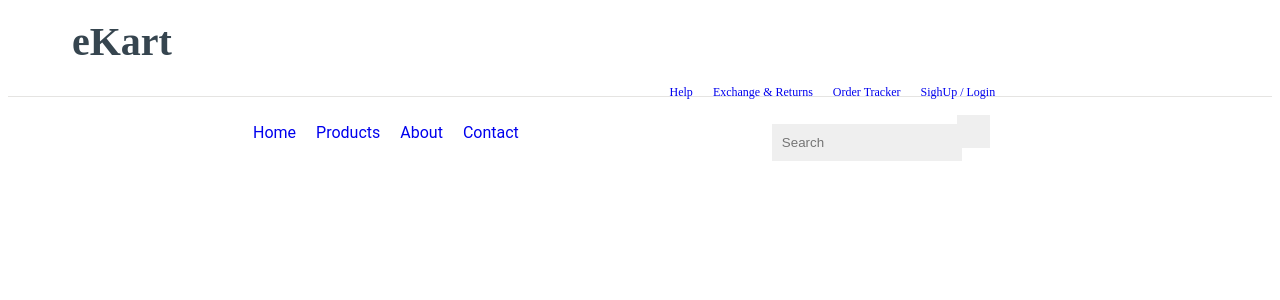
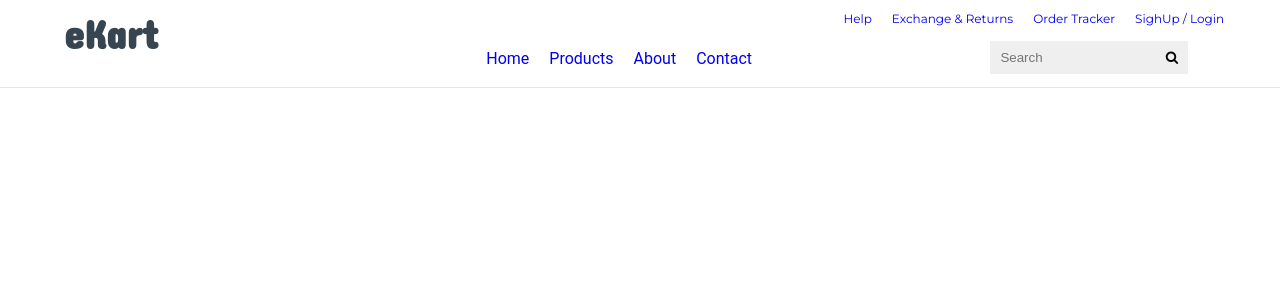
Before and after one commit to suman937/Angular100, an Angular app: page / in a window 1280 px wide. Shown: the top 300 px of the page. Built offline with nearby package versions, Linux system fonts and the light colour scheme.

Commit message:
#10 Adding CSS Style globally

```diff
--- a/src/styles.css
+++ b/src/styles.css
@@ -1 +1,13 @@
 /* You can add global styles to this file, and also import other style files */
+@import url('https://fonts.googleapis.com/css2?family=Montserrat:ital,wght@0,100;0,200;0,300;0,400;1,100;1,200;1,300;1,400&display=swap');
+@import url('https://fonts.googleapis.com/css2?family=Concert+One&family=Montserrat:ital,wght@0,100;0,200;0,300;0,400;1,100;1,200;1,300;1,400&display=swap');
+@import url('https://cdnjs.cloudflare.com/ajax/libs/font-awesome/4.6.3/css/font-awesome.min.css');
+*{
+    margin: 0px;
+    padding: 0px;
+    box-sizing: border-box;
+
+}
+body{
+    font-family: 'Montserrat', sans-serif;
+}
```
